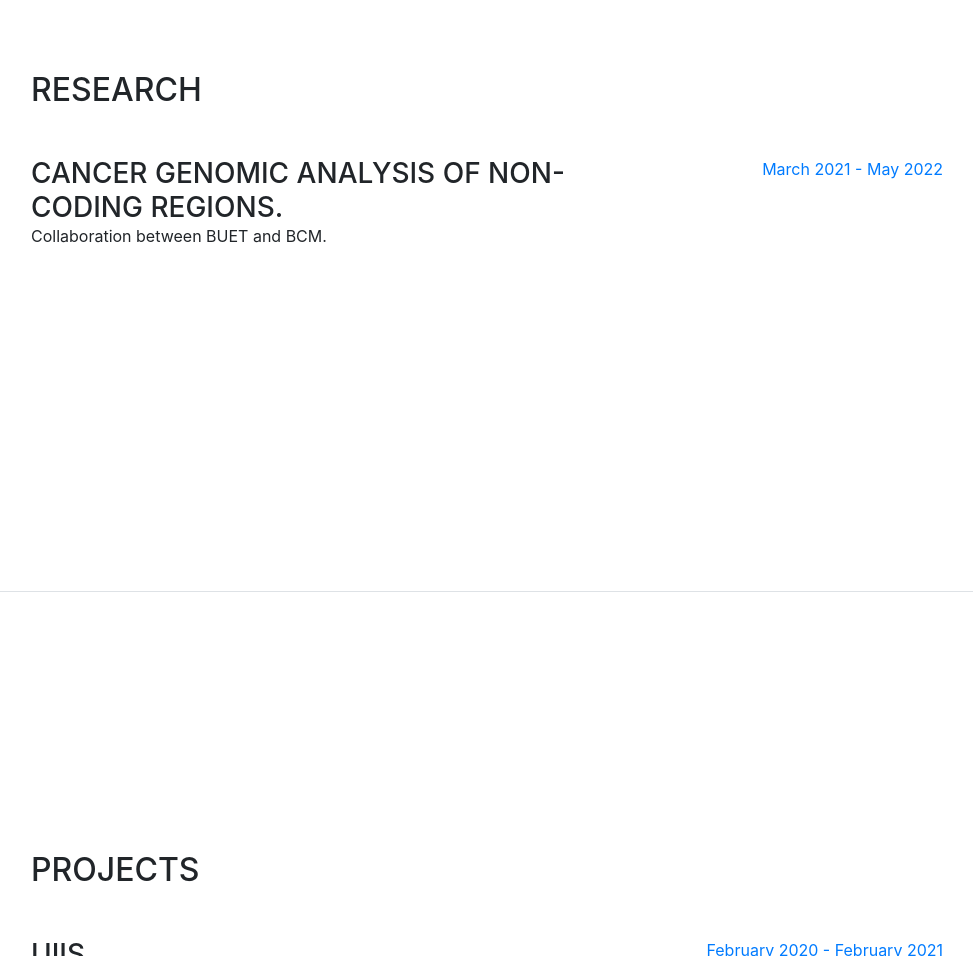
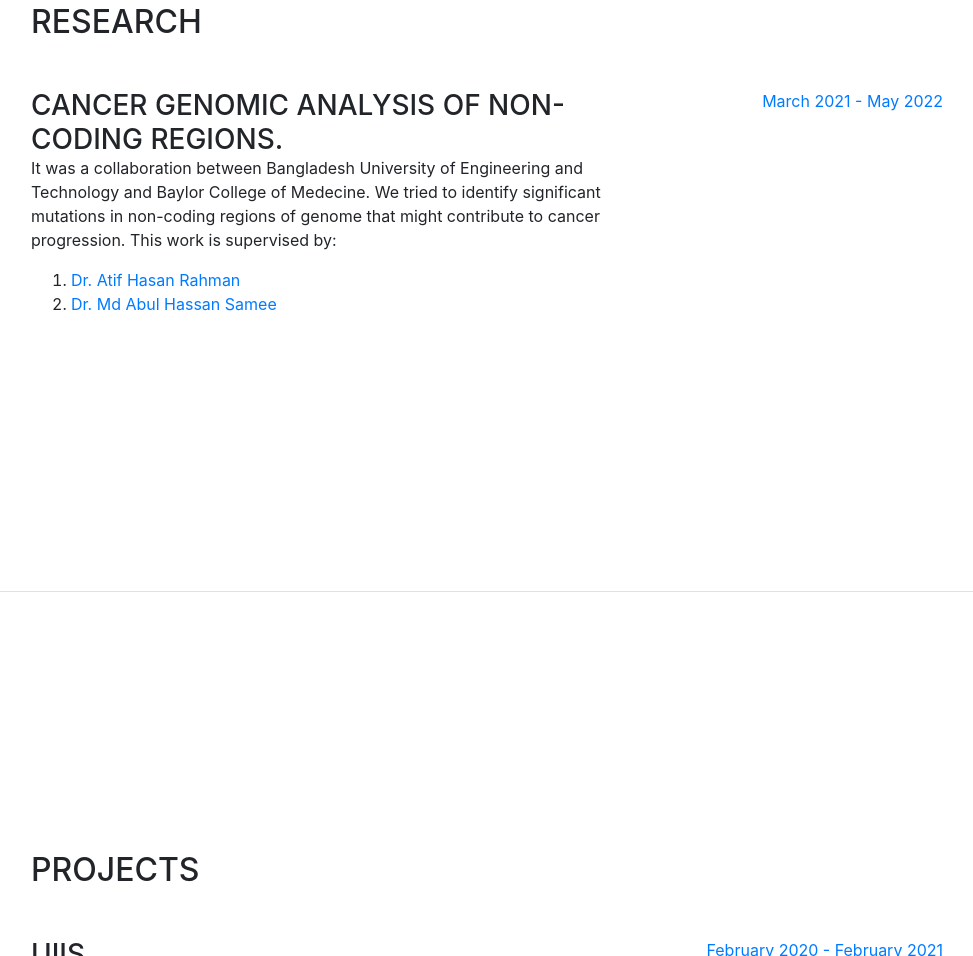
Before and after one commit to rhs99/portfolio, a website with bundled scripts: page index.html in a window 1280 px wide. Shown: the part 2608-3564 px from the top of the page, without its empty margins (289-1262 px from the left). Built offline with nearby package versions, Linux system fonts and the light colour scheme; a web font is replaced by a local one.

Commit message:
add supervisor

```diff
--- a/index.html
+++ b/index.html
@@ -166,7 +166,19 @@
           <div class="resume-item d-flex flex-column flex-md-row mb-5">
             <div class="resume-content mr-auto">
               <h3 class="mb-0">Cancer genomic analysis of non-coding regions.</h3>
-              <p>Collaboration between BUET and BCM.</p>
+              <p>It was a collaboration between Bangladesh University of Engineering and Technology and Baylor College
+              of Medecine. We tried to identify significant mutations in non-coding regions of genome that might contribute
+              to cancer progression.
+              This work is supervised by:
+              <ol>
+                <li>
+                 <a href="https://scholar.google.com/citations?hl=en&user=Haius0wAAAAJ">Dr. Atif Hasan Rahman</a>
+                </li>
+                <li>
+                 <a href="https://scholar.google.com/citations?hl=en&user=EuNfE44AAAAJ">Dr. Md Abul Hassan Samee</a>
+                </li>
+              </ol>
+              </p>
             </div>
             <div class="resume-date text-md-right">
               <span class="text-primary">March 2021 - May 2022</span>
```
